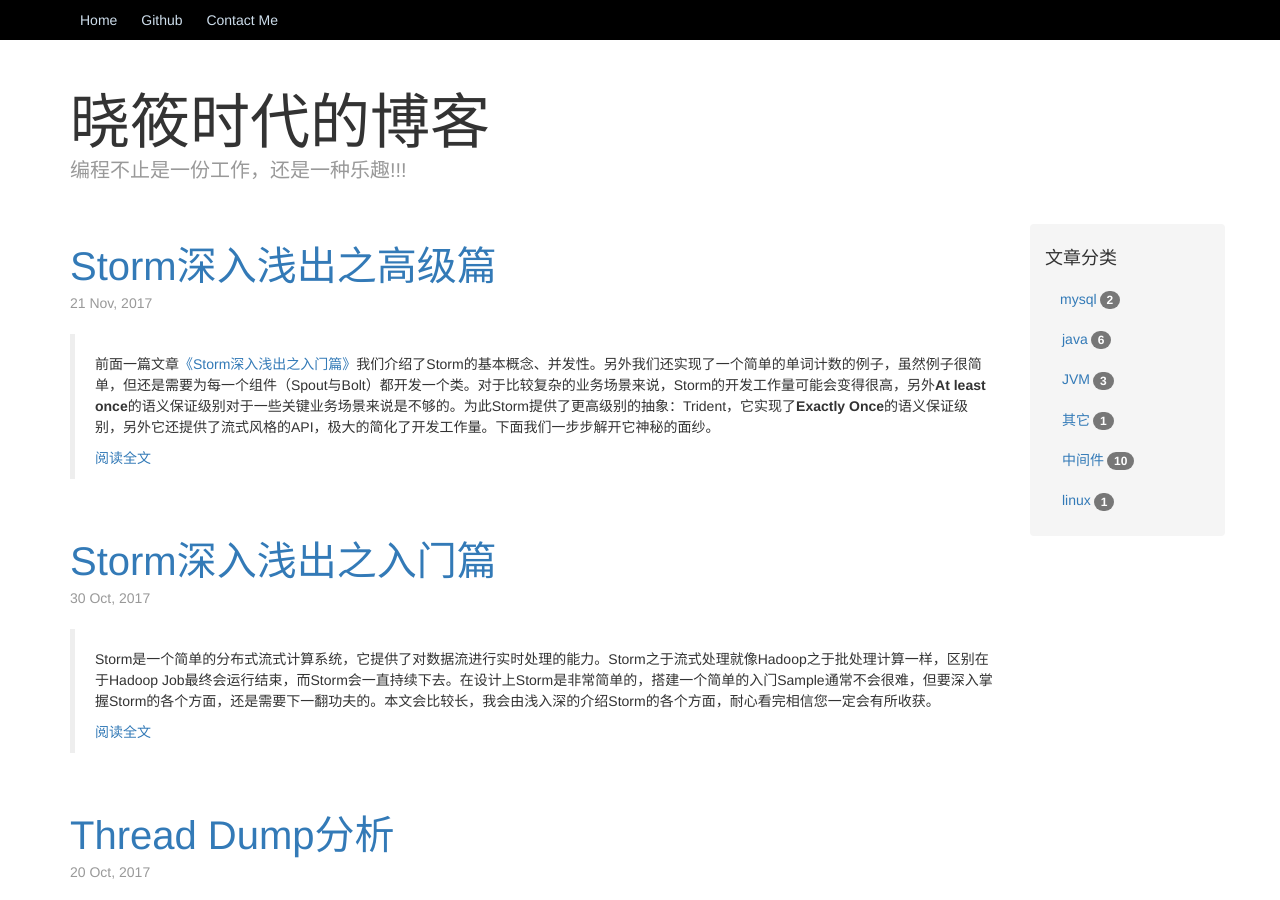
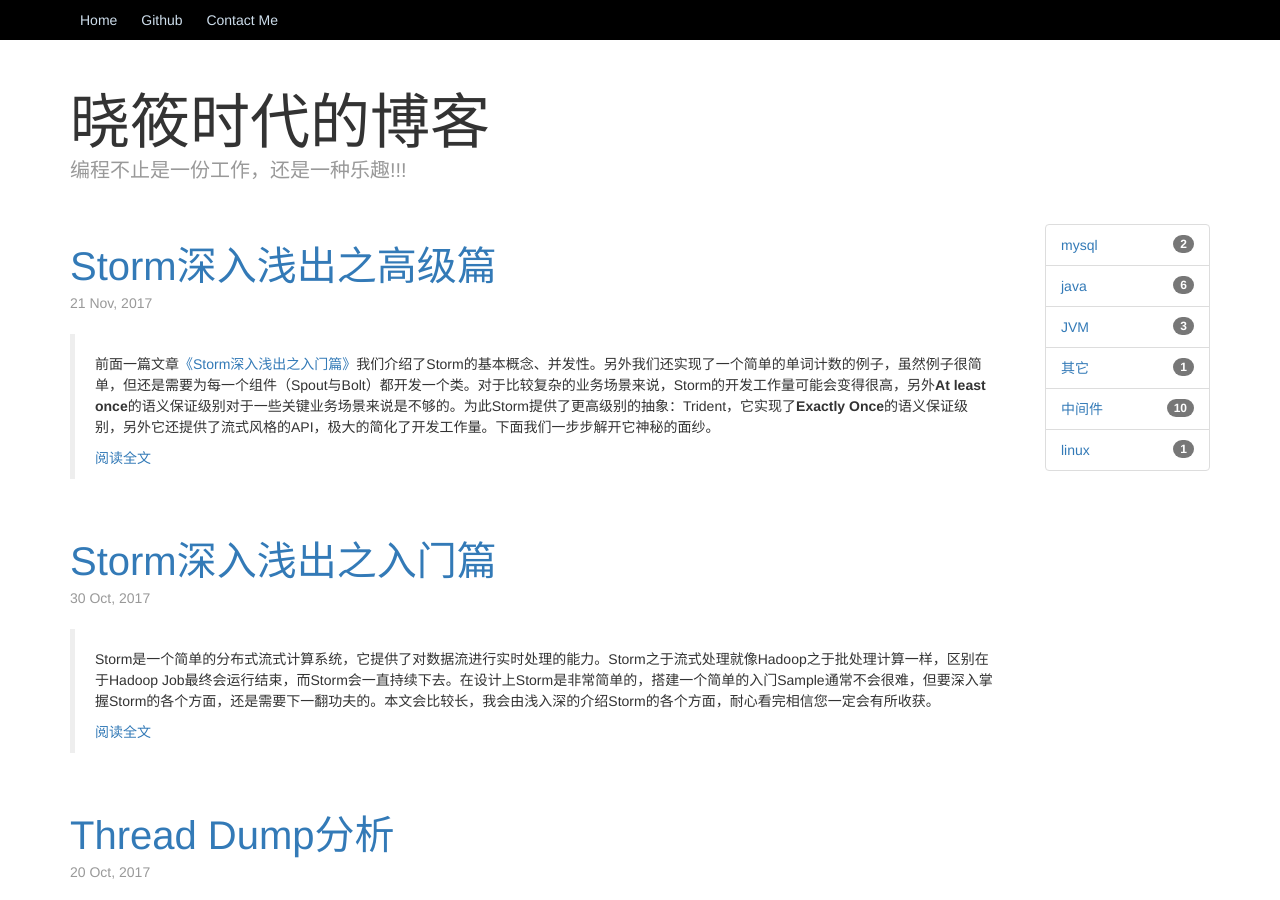
Before and after one commit to OuYangLiang/ouyangliang.github.io, a Jekyll site: the page built from index.html, in a window 1280 px wide and 900 px high. Built offline with Jekyll 4.4.1, drawn with Linux system fonts in a browser that asks for light colours; nearby versions of some CDN libraries.

Commit message:
整理博客样式，修改了类别页面的呈现。

```diff
--- a/_includes/sidebar.html
+++ b/_includes/sidebar.html
@@ -1,10 +1,8 @@
-<div class="col-sm-2 blog-sidebar">
-    <div class="sidebar-module sidebar-module-inset">
-        <h4>文章分类</h4>
-        <ul class="nav nav-pills" role="tablist">
-            {% for cat in site.categories %}
-            <li role="presentation"><a href="{{site.baseurl}}/category#{{ cat | first }}">{{ cat | first }}<span class="badge">{{ cat | last | size }}</span></a></li>
-            {% endfor %}
-        </ul>
-    </div>
-</div>
+<ul class="list-group">
+    {% for cat in site.categories %}
+    <li class="list-group-item">
+        <span class="badge">{{ cat.last.size }}</span>
+        <a href="{{site.baseurl}}/category#{{ cat.first }}">{{ cat.first }}</a>
+    </li>
+    {% endfor %}
+</ul>
--- a/_layouts/default.html
+++ b/_layouts/default.html
@@ -18,7 +18,9 @@
                     {{ content }}
                 </div>
 
-                {% include sidebar.html %}
+                <div class="col-sm-2 blog-sidebar">
+                    {% include sidebar.html %}
+                </div>
             </div>
         </div>
 
```
Also changed, not shown: category.md (+12 -4 lines).
